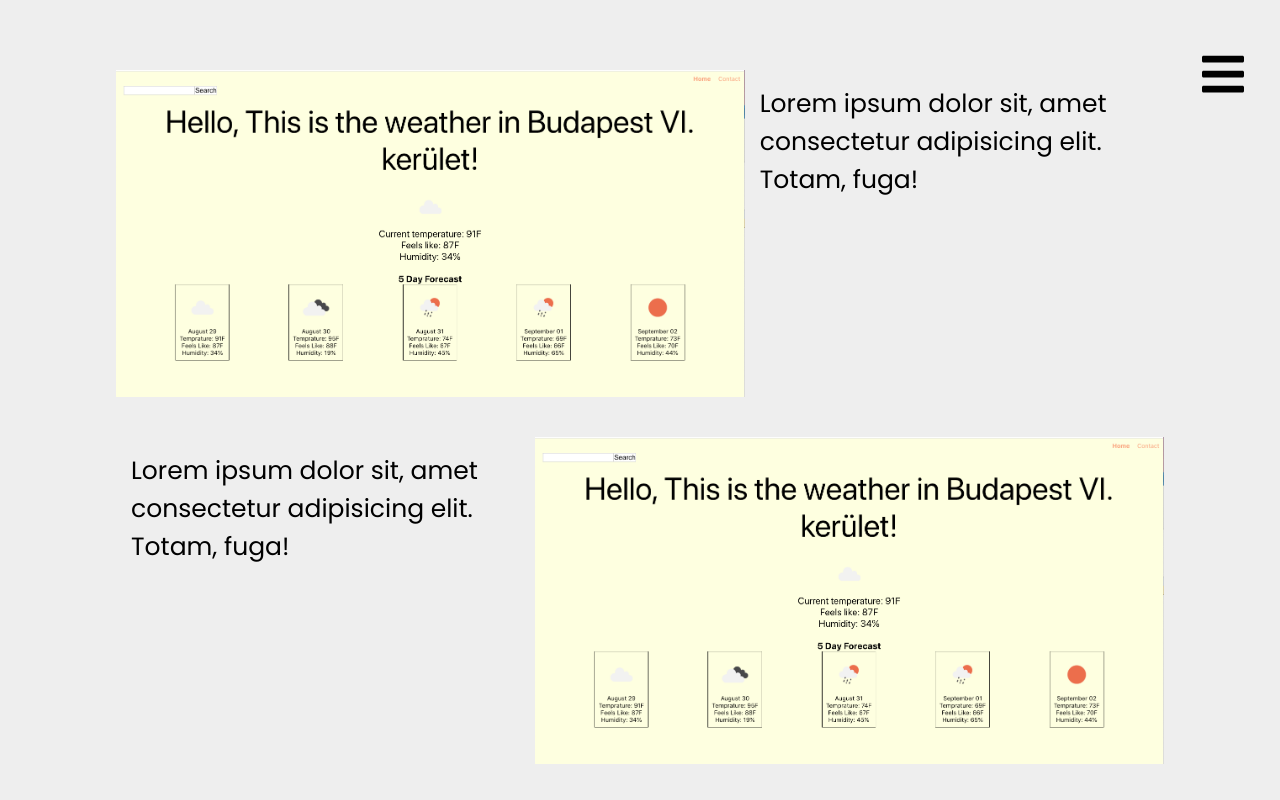
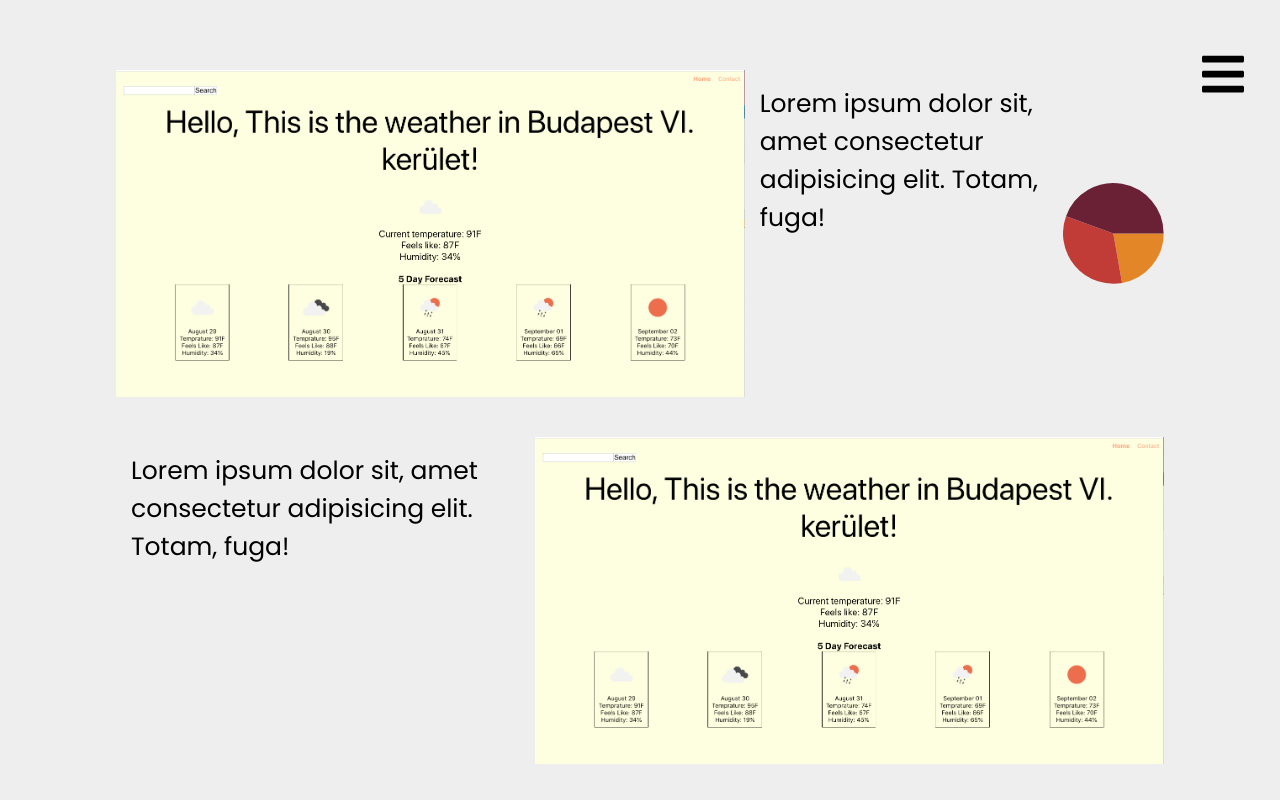
Before and after one commit to yuukanon/yuukamotobayashiprofile, a React (Create React App) app: page /project in a window 1280 px wide. Shown: the top 800 px of the page. Built offline with nearby package versions, Linux system fonts and the light colour scheme.

Commit message:
working on project page

```diff
--- a/package.json
+++ b/package.json
@@ -16,6 +16,7 @@
     "react-circular-progressbar": "^2.0.3",
     "react-dom": "^16.13.1",
     "react-donut": "^1.0.4",
+    "react-minimal-pie-chart": "^8.0.1",
     "react-modal": "^3.11.2",
     "react-moment": "^0.9.7",
     "react-router-dom": "^5.2.0",
--- a/src/components/Project2.js
+++ b/src/components/Project2.js
@@ -1,5 +1,6 @@
 import React from 'react';
 import pic1 from './weather.png';
+import Weather from './Weather';
 
 
 
@@ -9,6 +10,7 @@ const Project = () => {
       <div className="p1">
         <img src={pic1} alt="weather"/>
         <p>Lorem ipsum dolor sit, amet consectetur adipisicing elit. Totam, fuga!</p>
+        <div><Weather /></div>
       </div>
       <div className="p2">
       <p>Lorem ipsum dolor sit, amet consectetur adipisicing elit. Totam, fuga!</p>
--- /dev/null
+++ b/src/components/Weather.js
@@ -0,0 +1,17 @@
+import React from 'react';
+import { PieChart } from 'react-minimal-pie-chart';
+
+const Weather = () => {
+
+	return (
+	<PieChart
+		data={[
+			{ title: 'One', value: 10, color: '#E38627' },
+			{ title: 'Two', value: 15, color: '#C13C37' },
+			{ title: 'Three', value: 20, color: '#6A2135' },
+		]}
+	/>)
+}
+
+
+export default Weather;
```
Also changed, not shown: src/components/Progress.js (line endings or trailing spaces), 2 other files (tests, documents, lock files or other folders).
